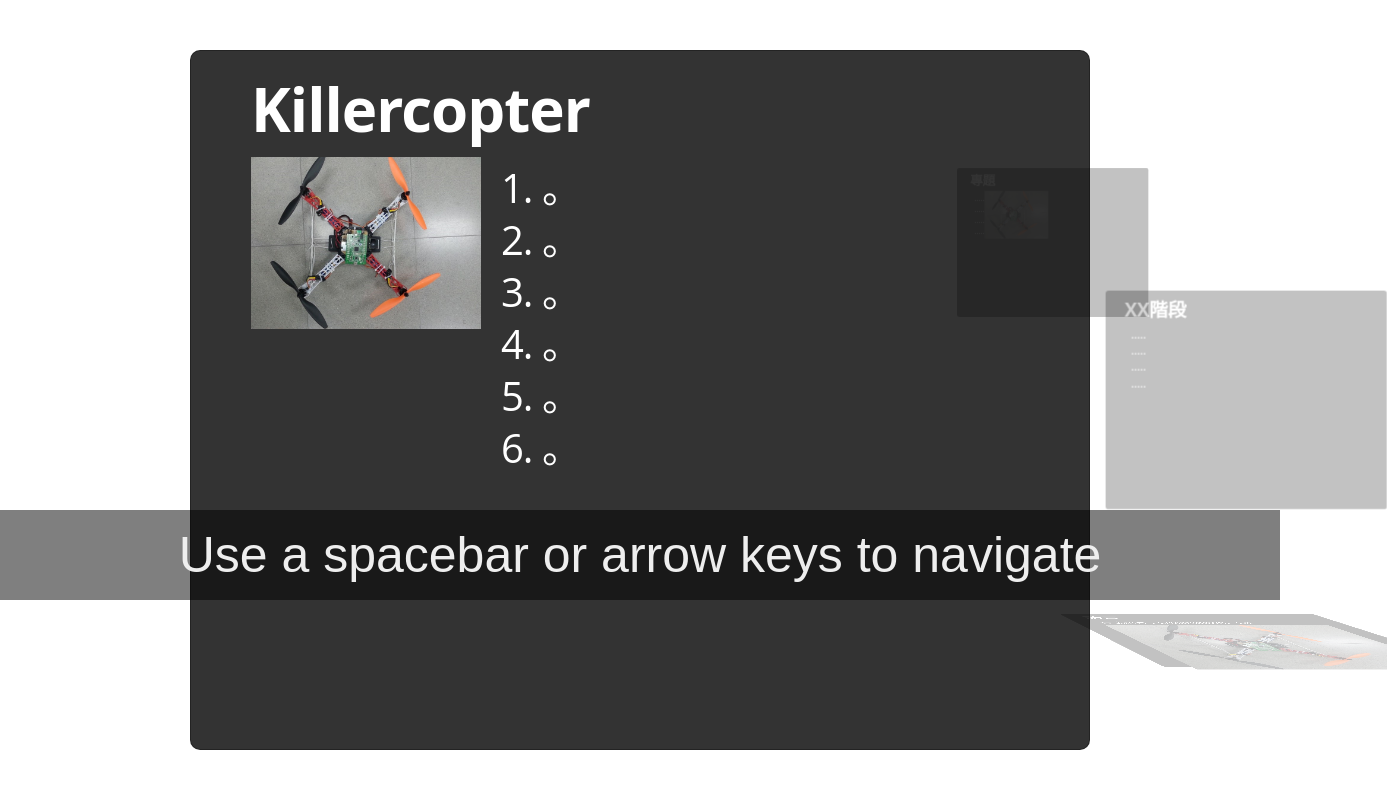
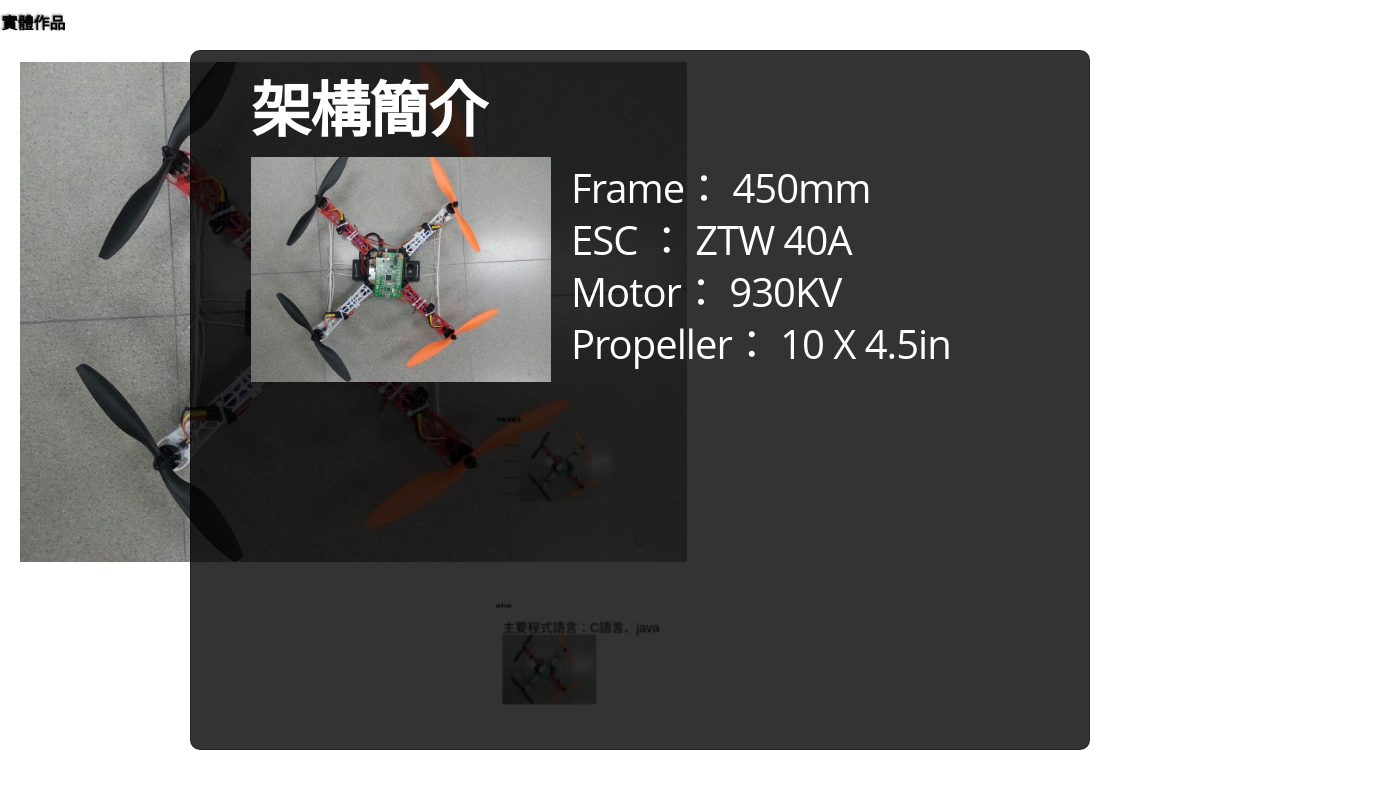
Before and after one commit to openbox00/copterweb, a plain HTML site: page index.html in a window 1280 px wide. Shown: the whole page, 1387 px wide, since content can reach past the window. Drawn offline with Linux system fonts and the light colour scheme.

Commit message:
update index

```diff
--- a/index.html
+++ b/index.html
@@ -25,23 +25,33 @@
 
 <div id="impress">
 
-    <div id="bored" class="step slide" data-x="460" data-y="540" data-scale="3.2">
-        <div><b><strong>Killercopter</strong></b></div>
+    <div id="introduce" class="step slide" data-x="460" data-y="540" data-scale="3.2">
+        <div><b><strong>架構簡介</strong></b></div>
         <div class="content">
-            <div> <img src="img/killercopter.jpg" width="230px" style="float:left"> </img> </div>
+            <div> <img src="img/killercopter.jpg" width="300px" style="float:left"> </img> </div>
             <div class="info">
-                <div class="attr">1. 。</div>
-                <div class="attr">2. 。</div>
-                <div class="attr">3. 。</div>
-                <div class="attr">4. 。</div>
-                <div class="attr">5. 。</div>
-                <div class="attr">6. 。</div>
+                <div class="attr">Frame： 450mm</div>
+                <div class="attr">ESC  ： ZTW 40A</div>
+                <div class="attr">Motor： 930KV</div>
+                <div class="attr">Propeller： 10 X 4.5in</div>
             </div>
         </div>
     </div>
 
-    <div class="step slide" data-x="2400" data-y="-200"  data-z="-1500">
-        <b><strong>專題</b></strong>
+    <div class="system arch" data-x="2400" data-y="540">
+        <b><strong>系統架構</strong></b>
+        <div class="content">
+            <div class="info">
+                <div class="attr"> .....</div>
+                <div class="attr"> .....</div>
+                <div class="attr"> .....</div>
+                <div class="attr"> .....</div>
+            </div>
+        </div>
+    </div>
+
+    <div class="Complementary Filter" data-x="2400" data-y="-200"  data-z="-1500">
+        <b><strong>平衡演算法</b></strong>
         <div class="content">
             <div class="info">
                 <div class="attr"> .....</div>
@@ -55,34 +65,21 @@
         </div>
     </div>
 
-    <div class="step slide" data-x="2400" data-y="540">
-        <b><strong>XX階段</strong></b>
+    <div class="code" data-x="2400" data-y="1300" data-rotate-x="90">
+        <b><strong>github</strong></b>
         <div class="content">
             <div class="info">
-                <div class="attr"> .....</div>
-                <div class="attr"> .....</div>
-                <div class="attr"> .....</div>
-                <div class="attr"> .....</div>
+                <div class="attr"> 主要程式語言：C語言、java</div>
+                <a href="https://github.com/openbox00/quadcopter"> <img src="img/killercopter.jpg" width="300px" style="float:left"> </img></div>
             </div>
         </div>
     </div>
 
-    <div class="step slide" data-x="2400" data-y="1300" data-rotate-x="90">
-        <b><strong>語言</strong></b>
+    <div class="final project" data-x="460" data-y="540" data-z="-500" data-scale=".3" data-rotate-x="-270" data-rotate-y="270">
+        <b><strong>實體作品</strong></b>
         <div class="content">
             <div class="info">
-                <div class="attr"> 程式語言：C/Markdown、Git</div>
-                <div class="attr"> <img src="img/killercopter.jpg" width="750px" style="float:left"> </img></div>
-            </div>
-        </div>
-    </div>
-
-    <div class="step slide" data-x="460" data-y="540" data-z="-500" data-scale=".3" data-rotate-x="-270" data-rotate-y="270">
-        <b><strong>作品</strong></b>
-        <div class="content">
-            <div class="info">
-                <div class="attr"> XXXXXXX </div>
-                <a href="https://github.com/SDLyu?tab=repositories"><img src="img/killercopter.jpg" height="500px" style="float:left" /></a>
+                <img src="img/killercopter.jpg" height="500px" style="float:left" /></a>
             </div>
         </div>
     </div>
```
